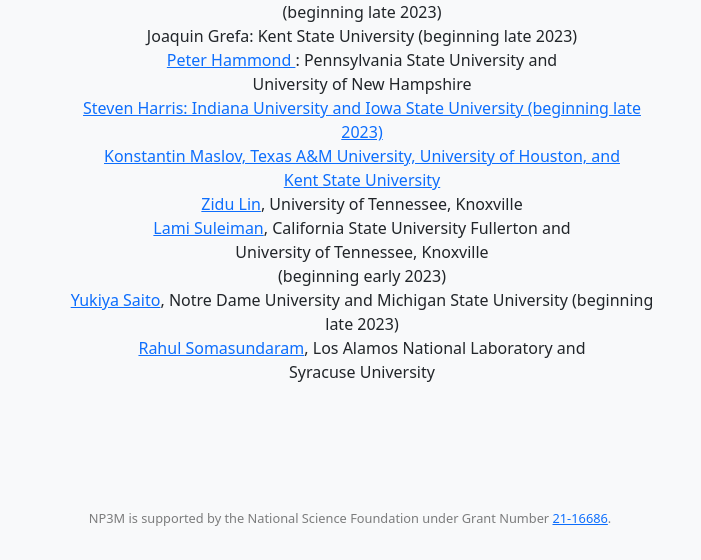
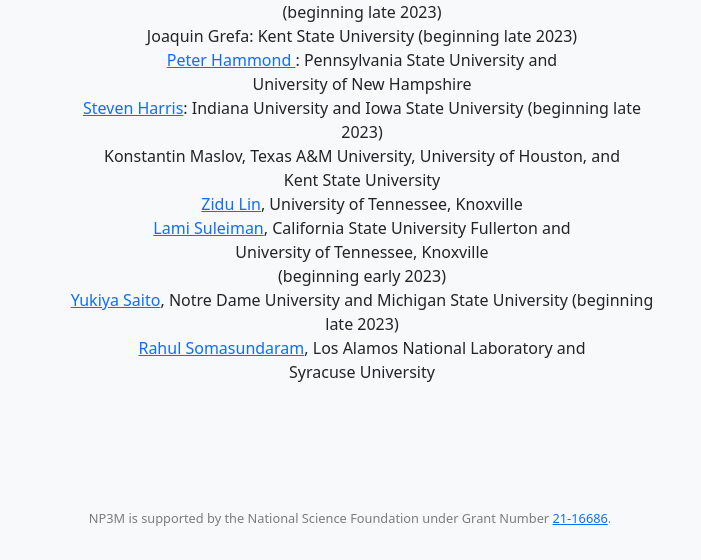
Before and after one commit to np3m/np3m.github.io, a plain HTML site: page fellows.html in a window 1280 px wide. Shown: the part 240-800 px from the top of the page, without its empty margins (290-991 px from the left). Drawn offline with Linux system fonts and the light colour scheme.

Commit message:
Update fellows.html

```diff
--- a/fellows.html
+++ b/fellows.html
@@ -65,7 +65,7 @@
             <li><a href="fellows/Hammond.html">Peter Hammond
                 </a>: Pennsylvania State University
               and<br> University of New Hampshire</li>
-            <li><a href="fellows/Harris.html">Steven Harris: Indiana University and
+            <li><a href="fellows/Harris.html">Steven Harris</a>: Indiana University and
               Iowa State University (beginning late 2023)</li>
             <li>Konstantin Maslov, Texas A&M University,
               University of Houston, and <br>
```
